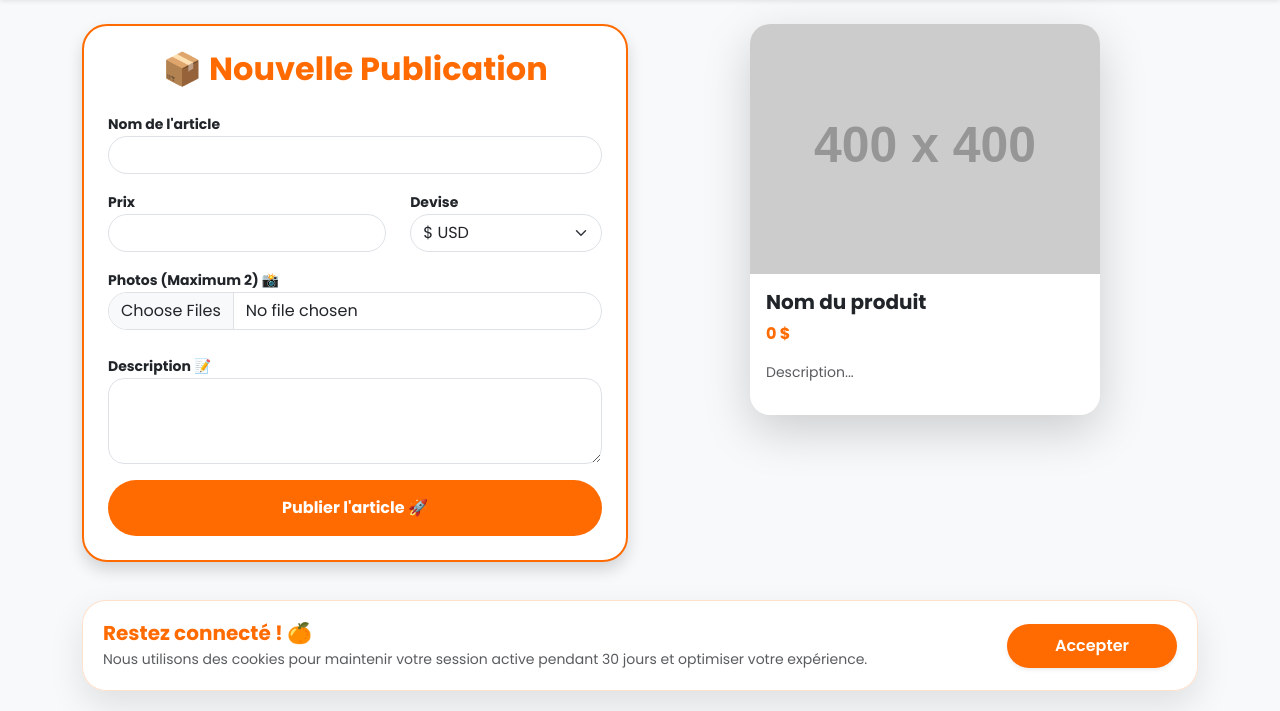
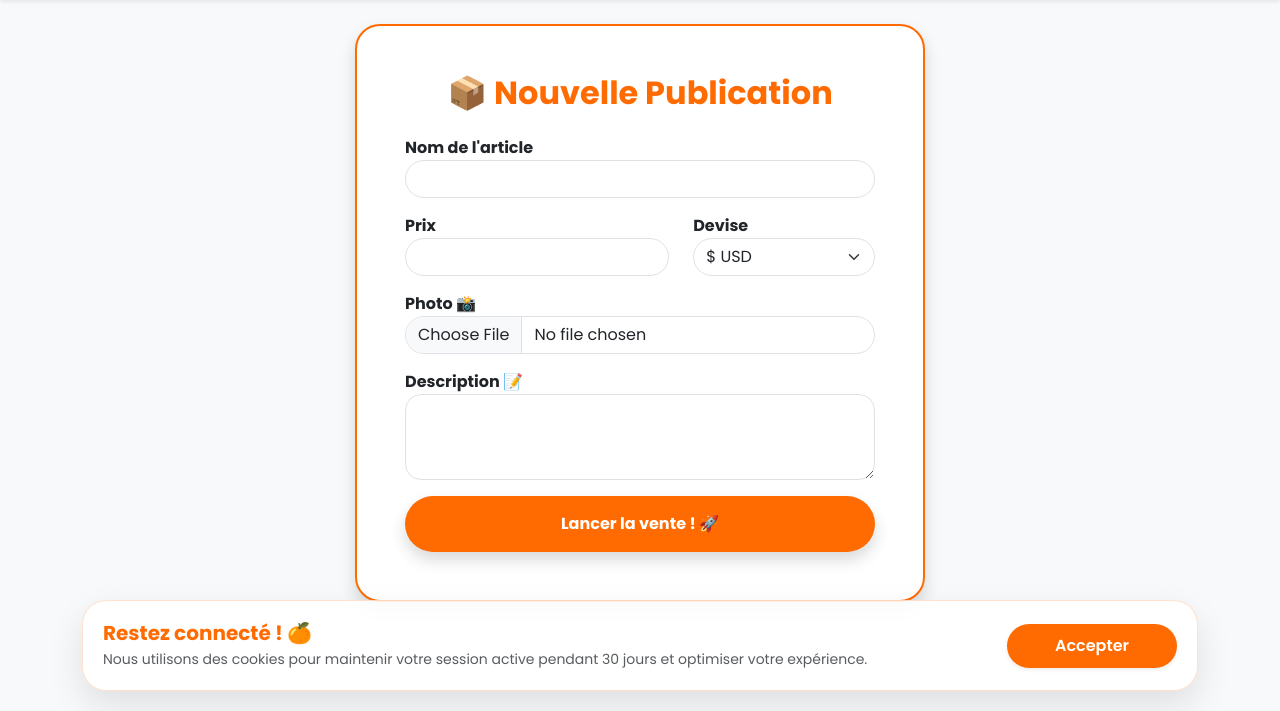
Before and after one commit to erno-ngoy/mal-offranel, a Flask app: page /publier in a window 1280 px wide. Shown: the part 89-800 px from the top of the page. Run offline with Flask 3, Linux system fonts and the light colour scheme; the visitor is signed in with stand-in values (Sample User, id 1); grey boxes labelled with a size stand in for pictures from a placeholder-image service; some libraries are stand-ins or nearby versions.

Commit message:
Correction d'un bug

```diff
--- a/templates/publier.html
+++ b/templates/publier.html
@@ -1,111 +1,71 @@
 {% extends 'base.html' %}
 {% block content %}
-<div class="row g-4">
-    <div class="col-lg-6">
-        <div class="glass-card p-4 bg-white shadow" style="border-radius: 25px; border: 2px solid #FF6B00;">
+<div class="row justify-content-center">
+    <div class="col-md-6 glass-card p-5 bg-white shadow" style="border-radius: 25px; border: 2px solid #FF6B00;">
         <h2 class="fw-bold text-center mb-4" style="color: #FF6B00;">📦 Nouvelle Publication</h2>
+
         <form id="uploadForm">
             <div class="mb-3">
-                    <label class="fw-bold small">Nom de l'article</label>
+                <label class="fw-bold">Nom de l'article</label>
                 <input type="text" id="title" class="form-control rounded-pill border-orange" required>
             </div>
+
             <div class="row">
                 <div class="col-7 mb-3">
-                        <label class="fw-bold small">Prix</label>
+                    <label class="fw-bold">Prix</label>
                     <input type="number" id="price" class="form-control rounded-pill border-orange" required>
                 </div>
                 <div class="col-5 mb-3">
-                        <label class="fw-bold small">Devise</label>
+                    <label class="fw-bold">Devise</label>
                     <select id="currency" class="form-select rounded-pill border-orange">
-                            <option value="$">$ USD</option>
-                            <option value="FC">FC CDF</option>
+                        <option value="USD">$ USD</option>
+                        <option value="CDF">FC CDF</option>
                     </select>
                 </div>
             </div>
+
             <div class="mb-3">
-                    <label class="fw-bold small">Photos (Maximum 2) 📸</label>
-                    <input type="file" id="fileInput" class="form-control rounded-pill" accept="image/*" multiple required>
-                    <div id="thumbContainer" class="d-flex flex-wrap gap-2 mt-2"></div>
+                <label class="fw-bold">Photo 📸</label>
+                <input type="file" id="fileInput" class="form-control rounded-pill" accept="image/*" required>
             </div>
+
             <div class="mb-3">
-                    <label class="fw-bold small">Description 📝</label>
+                <label class="fw-bold">Description 📝</label>
                 <textarea id="description" class="form-control rounded-4 border-orange" rows="3"></textarea>
             </div>
-                <button type="submit" id="btnSubmit" class="btn btn-orange w-100 py-3 rounded-pill fw-bold">Publier l'article 🚀</button>
+
+            <button type="submit" id="btnSubmit" class="btn btn-orange w-100 py-3 shadow rounded-pill fw-bold">
+                Lancer la vente ! 🚀
+            </button>
         </form>
+
         <div id="loader" class="text-center mt-3 d-none">
             <div class="spinner-border text-orange"></div>
-                <p class="text-orange mt-2 fw-bold">Traitement en cours...</p>
-            </div>
-        </div>
-    </div>
-
-    <div class="col-lg-6">
-        <div class="sticky-lg-top" style="top: 100px;">
-            <div class="product-card shadow-lg mx-auto" style="max-width:350px; border-radius:20px; overflow:hidden; background:#fff;">
-                <img id="previewImg" src="https://placehold.co/400x400?text=Aperçu" style="width:100%; height:250px; object-fit:cover;">
-                <div class="p-3">
-                    <h5 id="pTitle" class="fw-bold">Nom du produit</h5>
-                    <p id="pPrice" class="text-orange fw-bold">0 $</p>
-                    <p id="pDesc" class="text-muted small">Description...</p>
-                </div>
-            </div>
+            <p>Traitement en cours...</p>
         </div>
     </div>
 </div>
 
 <script>
-const fileInput = document.getElementById('fileInput');
-const thumbContainer = document.getElementById('thumbContainer');
-const previewImg = document.getElementById('previewImg');
+document.getElementById('uploadForm').onsubmit = async (e) => {
+    e.preventDefault();
+    const btn = document.getElementById('btnSubmit');
+    const loader = document.getElementById('loader');
+    const file = document.getElementById('fileInput').files[0];
 
-// Compression Image Canvas
-const compress = (file) => {
-    return new Promise((res) => {
+    btn.disabled = true;
+    loader.classList.remove('d-none');
+
+    const toBase64 = file => new Promise((resolve, reject) => {
         const reader = new FileReader();
         reader.readAsDataURL(file);
-        reader.onload = (e) => {
-            const img = new Image();
-            img.src = e.target.result;
-            img.onload = () => {
-                const canvas = document.createElement('canvas');
-                const MAX = 800;
-                let w = img.width, h = img.height;
-                if (w > MAX) { h *= MAX / w; w = MAX; }
-                canvas.width = w; canvas.height = h;
-                const ctx = canvas.getContext('2d');
-                ctx.drawImage(img, 0, 0, w, h);
-                res(canvas.toDataURL('image/jpeg', 0.6));
-            };
-        };
-    });
-};
-
-fileInput.addEventListener('change', async function() {
-    if (this.files.length > 2) {
-        alert("Maximum 2 photos autorisées.");
-        this.value = ""; return;
-    }
-    thumbContainer.innerHTML = "";
-    for (let i = 0; i < this.files.length; i++) {
-        const b64 = await compress(this.files[i]);
-        if (i === 0) previewImg.src = b64;
-        const img = document.createElement('img');
-        img.src = b64;
-        img.style = "width:60px; height:60px; object-fit:cover; border-radius:8px; border:2px solid #FF6B00";
-        thumbContainer.appendChild(img);
-    }
+        reader.onload = () => resolve(reader.result);
+        reader.onerror = error => reject(error);
     });
 
-document.getElementById('uploadForm').onsubmit = async (e) => {
-    e.preventDefault();
-    document.getElementById('btnSubmit').disabled = true;
-    document.getElementById('loader').classList.remove('d-none');
-
-    const imgs = [];
-    for (const f of fileInput.files) { imgs.push(await compress(f)); }
-
-    const res = await fetch('/publier', {
+    try {
+        const imageText = await toBase64(file);
+        const response = await fetch('/publier', {
             method: 'POST',
             headers: {'Content-Type': 'application/json'},
             body: JSON.stringify({
@@ -113,21 +73,15 @@ document.getElementById('uploadForm').onsubmit = async (e) => {
                 price: document.getElementById('price').value,
                 currency: document.getElementById('currency').value,
                 description: document.getElementById('description').value,
-            images: imgs
+                photo_url: imageText
             })
         });
-
-    if (res.ok) window.location.href = "/";
-    else { alert("Erreur lors de l'envoi"); document.getElementById('btnSubmit').disabled = false; }
+        if (response.ok) window.location.href = "/";
+    } catch (err) {
+        alert("Erreur de publication");
+        btn.disabled = false;
+        loader.classList.add('d-none');
+    }
 };
-
-// Sync Aperçu
-['title', 'price', 'currency', 'description'].forEach(id => {
-    document.getElementById(id).addEventListener('input', () => {
-        document.getElementById('pTitle').innerText = document.getElementById('title').value || "Produit";
-        document.getElementById('pPrice').innerText = `${document.getElementById('price').value || '0'} ${document.getElementById('currency').value}`;
-        document.getElementById('pDesc').innerText = document.getElementById('description').value || "Description...";
-    });
-});
 </script>
 {% endblock %}
```
Lines whose indentation alone changed are shown as unchanged.
